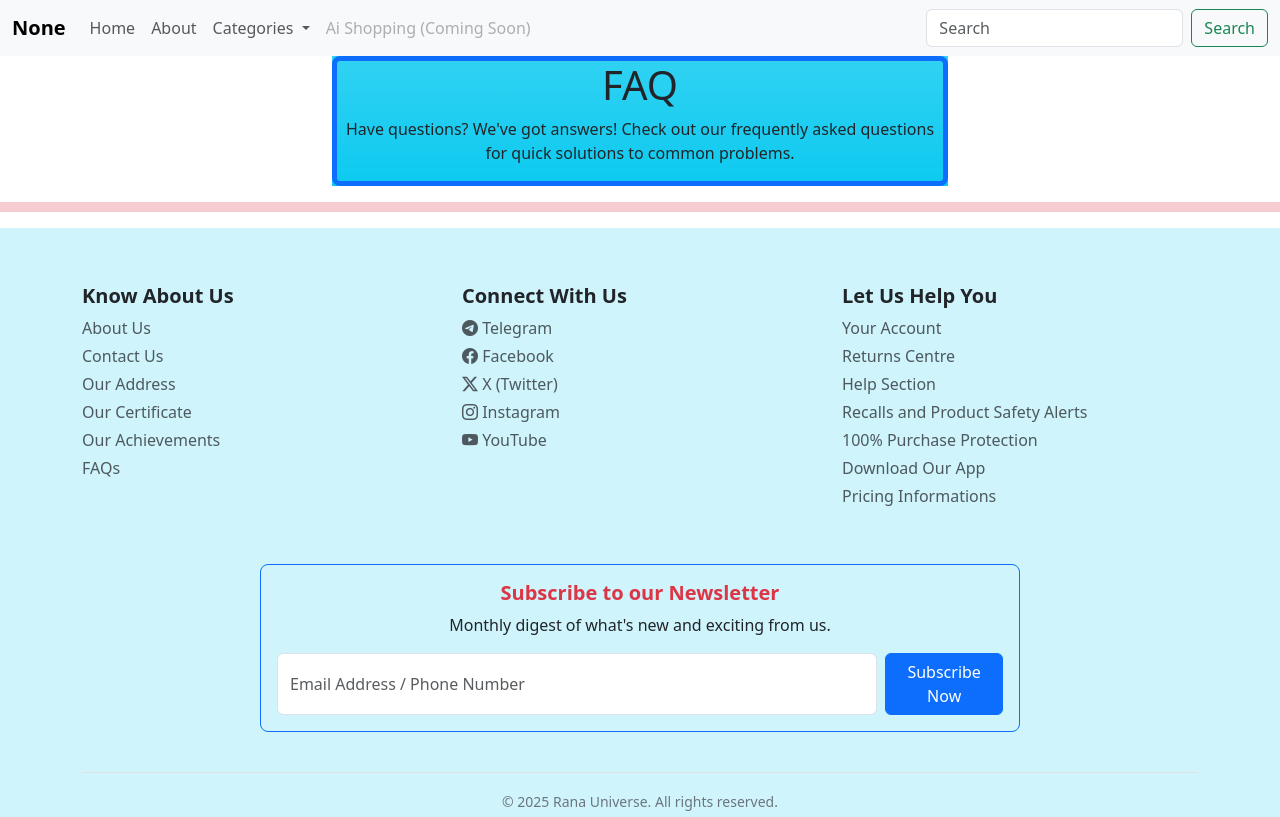
After one commit to RanaUniverse/shopping_website_python, a Flask app: page /faqs in a window 1280 px wide. The commit adds this page. Run offline with Flask 3, Linux system fonts and the light colour scheme; some libraries are stand-ins or nearby versions.

Commit message:
all footers link will be generated form the jinja macro and i added the footer's some link in the blueprint in the /webapp folder

```diff
--- a/main.py
+++ b/main.py
@@ -7,7 +7,12 @@ from dotenv import load_dotenv
 from flask import Flask, render_template
 
 
+from webapp.footer_sections.routes import footers_bp
+
 app = Flask(__name__)
+
+app.register_blueprint(footers_bp)
+
 
 load_dotenv()
 
@@ -23,6 +28,26 @@ social_media_infos = [
 ]
 
 
+know_about_us_links = [
+    {"name": "About Us", "url": "/about"},
+    {"name": "Contact Us", "url": "/contact"},
+    {"name": "Our Address", "url": "/about/address"},
+    {"name": "Our Certificate", "url": "/about/certificate"},
+    {"name": "Our Achievements", "url": "/about/achievements"},
+    {"name": "FAQs", "url": "/faqs"},
+]
+
+help_section_links = [
+    {"name": "Your Account", "url": "/account"},
+    {"name": "Returns Centre", "url": "/about/returns"},
+    {"name": "Help Section", "url": "/help"},
+    {"name": "Recalls and Product Safety Alerts", "url": "/about/recalls"},
+    {"name": "100% Purchase Protection", "url": "/about/protection"},
+    {"name": "Download Our App", "url": "/app-download"},
+    {"name": "Pricing Informations", "url": "/pricing"},
+]
+
+
 @app.route("/")
 def home_page():
     return render_template(
@@ -35,6 +60,8 @@ def inject_global_variable():
     return dict(
         BUSINESS_NAME=BUSINESS_NAME,
         social_media_infos=social_media_infos,
+        know_about_us_links=know_about_us_links,
+        help_section_links=help_section_links,
     )
 
 
--- a/static/css/custom_style.css
+++ b/static/css/custom_style.css
@@ -14,11 +14,11 @@
 
 /* Change both the icon and the text color when hovering over the link */
 
-.nav-link:hover i {
+footer .nav-link:hover i {
     color: aqua;
 }
 
-.nav-link:hover {
+footer .nav-link:hover {
     color: #fd2003;
     /* Hover color for the text */
     text-decoration: underline;
--- a/templates/layout.html
+++ b/templates/layout.html
@@ -30,19 +30,17 @@
     <h3 class="text-danger fw-bold">This is Default From Layout.html Using the Bootstrap </h3>
     #}
 
+
+    {% block content %}
+
+    {# Here i will write main content of any other html file. #}
+
     <hr class="border border-danger border-5">
-
-
-
 
     <h1>
         <i class="bi bi-arrow-bar-right"></i>
         Welcome To {{BUSINESS_NAME}}
     </h1>
-
-
-
-
 
     <div class="d-flex justify-content-center m-3">
         <button class="btn btn-primary w-50 text-warning">
@@ -50,15 +48,7 @@
         </button>
     </div>
 
-
-    {% block content %}
-    {# Here i will write main content of any other html file. #}
     {% endblock content %}
-
-
-
-
-
 
 
     <hr class="border border-danger border-5">
--- a/templates/macros.html
+++ b/templates/macros.html
@@ -1,4 +1,4 @@
-{% macro social_links_in_footer(socials) %}
+{% macro footer_social_media_nav(socials) %}
 <div class="col">
     <h5 class="fw-bold">Connect With Us</h5>
     <ul class="nav flex-column">
@@ -15,3 +15,36 @@
     </ul>
 </div>
 {% endmacro %}
+
+
+
+{% macro footer_know_about_us(pages) %}
+<div class="col">
+    <h5 class="fw-bold">Know About Us</h5>
+    <ul class="nav flex-column">
+        {% for page in pages %}
+        <li class="nav-item mb-1">
+            <a href="{{ page.url }}" class="nav-link p-0 text-body-secondary">
+                {{ page.name }}
+            </a>
+        </li>
+        {% endfor %}
+    </ul>
+</div>
+{% endmacro %}
+
+
+{% macro footer_help_section(links) %}
+<div class="col">
+    <h5 class="fw-bold">Let Us Help You</h5>
+    <ul class="nav flex-column">
+        {% for link in links %}
+        <li class="nav-item mb-1">
+            <a href="{{ link.url }}" class="nav-link p-0 text-body-secondary">
+                {{ link.name }}
+            </a>
+        </li>
+        {% endfor %}
+    </ul>
+</div>
+{% endmacro %}
--- a/templates/partials/footer.html
+++ b/templates/partials/footer.html
@@ -1,4 +1,4 @@
-{% from 'macros.html' import social_links_in_footer %}
+{% from 'macros.html' import footer_social_media_nav, footer_know_about_us, footer_help_section %}
 
 
 <footer class="bg-info-subtle py-1">
@@ -6,93 +6,15 @@
         <div class="row row-cols-1 row-cols-sm-2 row-cols-md-3 py-1 my-5">
 
 
-            <div class="col">
-                <h5 class="fw-bold">Know About Us</h5>
-                <ul class="nav flex-column">
-                    <li class="nav-item mb-1">
-                        <a href="#" class="nav-link p-0 text-body-secondary">Our Address</a>
-                    </li>
-                    <li class="nav-item mb-1">
-                        <a href="#" class="nav-link p-0 text-body-secondary">Our Certificate</a>
-                    </li>
-                    <li class="nav-item mb-1">
-                        <a href="#" class="nav-link p-0 text-body-secondary">Our Achievements</a>
-                    </li>
-                    <li class="nav-item mb-1">
-                        <a href="#" class="nav-link p-0 text-body-secondary">FAQs</a>
-                    </li>
-                </ul>
-            </div>
 
 
-
-            {{ social_links_in_footer(social_media_infos) }}
-
-            {#
-            <!-- <div class="col">
-                <h5 class="fw-bold">Connect with Us</h5>
-                <ul class="nav flex-column">
-                    <li class="nav-item mb-1">
-                        <a href="/about/telegram" class="nav-link p-0 text-body-secondary">
-                            <i class="bi bi-telegram"></i>
-                            Telegram
-                        </a>
-                    </li>
-                    <li class="nav-item mb-1">
-                        <a href="/about/facebook" class="nav-link p-0 text-body-secondary">
-                            <i class="bi bi-facebook"></i>
-                            Facebook
-                        </a>
-                    </li>
-                    <li class="nav-item mb-1">
-                        <a href="/about/twitter" class="nav-link p-0 text-body-secondary">
-                            <i class="bi bi-twitter-x"></i>
-                            X (Twitter)
-                        </a>
-                    </li>
-                    <li class="nav-item mb-1">
-                        <a href="/about/instagram" class="nav-link p-0 text-body-secondary">
-                            <i class="bi bi-instagram"></i>
-                            Instagram
-                        </a>
-                    </li>
-                    <li class="nav-item mb-1">
-                        <a href="/about/youtube" class="nav-link p-0 text-body-secondary">
-                            <i class="bi bi-youtube"></i>
-                            YouTube
-                        </a>
-                    </li>
-                </ul>
-            </div> -->
-            #}
+            {{ footer_know_about_us(know_about_us_links) }}
 
 
-
-            <div class="col">
-                <h5 class="fw-bold">Let Us Help You</h5>
-                <ul class="nav flex-column">
-                    <li class="nav-item mb-1">
-                        <a href="#" class="nav-link p-0 text-body-secondary">Your Account</a>
-                    </li>
-                    <li class="nav-item mb-1">
-                        <a href="#" class="nav-link p-0 text-body-secondary">Returns Centre</a>
-                    </li>
-                    <li class="nav-item mb-1">
-                        <a href="#" class="nav-link p-0 text-body-secondary">Recalls and Product Safety Alerts</a>
-                    </li>
-                    <li class="nav-item mb-1">
-                        <a href="#" class="nav-link p-0 text-body-secondary">100% Purchase Protection</a>
-                    </li>
-                    <li class="nav-item mb-1">
-                        <a href="#" class="nav-link p-0 text-body-secondary">Download Our App</a>
-                    </li>
-                    <li class="nav-item mb-1">
-                        <a href="#" class="nav-link p-0 text-body-secondary">Help Section</a>
-                    </li>
-                </ul>
-            </div>
+            {{ footer_social_media_nav(social_media_infos) }}
 
 
+            {{ footer_help_section(help_section_links) }}
 
         </div>
 
--- /dev/null
+++ b/webapp/footer_sections/routes.py
@@ -0,0 +1,45 @@
+from flask import Blueprint, render_template
+
+
+footers_bp = Blueprint(
+    "footers",
+    import_name=__name__,
+    template_folder="templates",
+)
+
+
+@footers_bp.get("/about")
+def about_section():
+    return render_template("about.html")
+
+
+@footers_bp.get("/features")
+def features_section():
+    """
+    When Features Section of the website in the footer is pressed, this will execute
+    """
+    return render_template("features.html")
+
+
+@footers_bp.get("/pricing")
+def pricing_section():
+    """
+    When Pricing Section of the website in the footer is pressed, this will execute
+    """
+    return render_template("pricing.html")
+
+
+@footers_bp.get("/faqs")
+def faq_section():
+    """
+    When FAQ Section of the website in the footer is pressed, this will execute
+    """
+    return render_template("faq.html")
+
+
+@footers_bp.get("/contact")
+def contact_section():
+    """
+    When Contact Section of the website in the footer is pressed, this will execute
+    """
+    return render_template("contact.html")
--- /dev/null
+++ b/webapp/footer_sections/templates/faq.html
@@ -0,0 +1,18 @@
+{% extends 'layout.html' %}
+{% block title_name %}
+FAQ
+{% endblock title_name %}
+
+{% block content %}
+<div class="container w-50 text-center">
+    <div class="bg-info bg-gradient">
+        <div class="border border-primary border-5 rounded-3">
+            <h1>FAQ</h1>
+            <p>
+                Have questions? We've got answers!
+                Check out our frequently asked questions for quick solutions to common problems.
+            </p>
+        </div>
+    </div>
+</div>
+{% endblock content %}
```
Also changed, not shown: webapp/footer_sections/templates/about.html (added, +23 -0 lines), webapp/footer_sections/templates/contact.html (added, +18 -0 lines), webapp/footer_sections/templates/pricing.html (added, +18 -0 lines).
